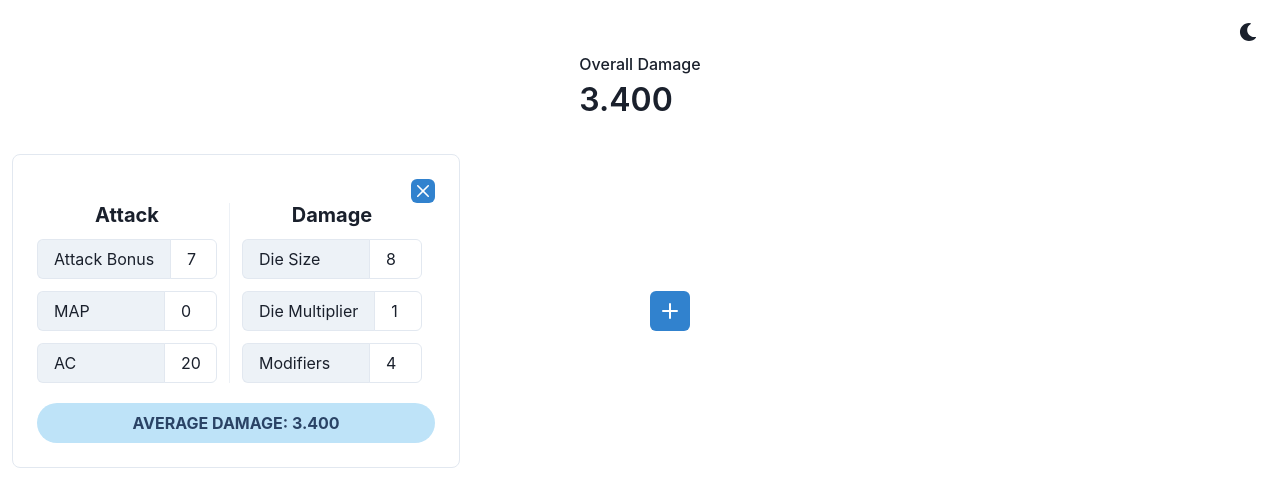
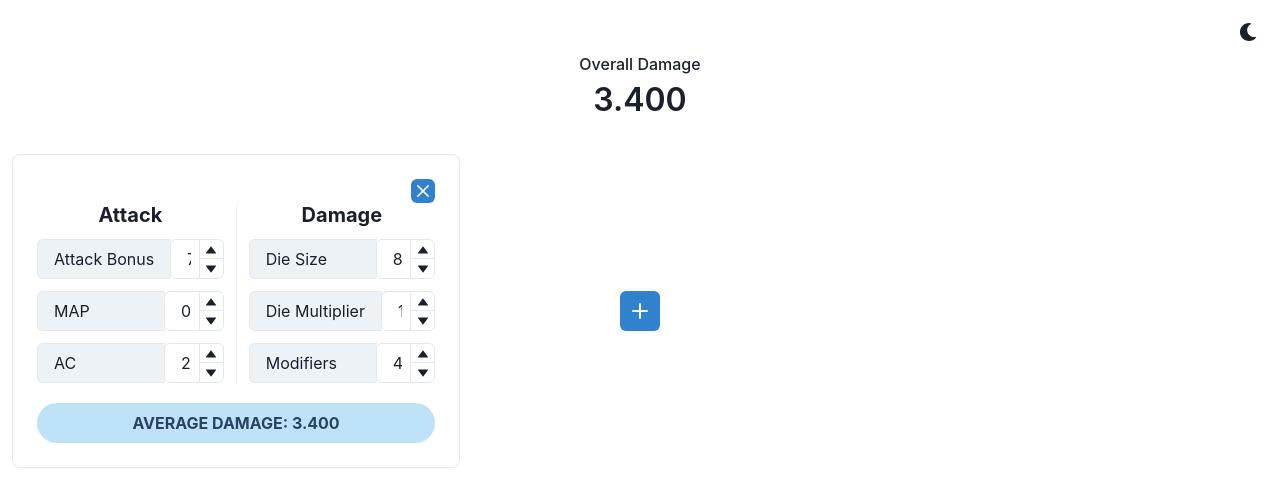
Before and after one commit to bendking/PF2SimpleCalculator, a React (Create React App) app in the folder pf2_simple_calculator/: page / in a window 1280 px wide. Shown: the top 502 px of the page. Built offline with nearby package versions, Linux system fonts and the light colour scheme.

Commit message:
Add steppers to number inputs and fix issue with 0

```diff
--- a/pf2_simple_calculator/src/App.tsx
+++ b/pf2_simple_calculator/src/App.tsx
@@ -8,7 +8,7 @@ import { SimpleCalculator } from "./SimpleCalculator";
 export const App = () => (
   <ChakraProvider theme={theme}>
     <Box fontSize="xl">
-      <Grid minH="60vh" p={3}>
+      <Grid p={3}>
         <ColorModeSwitcher justifySelf="flex-end" />
         <SimpleCalculator />
       </Grid>
--- a/pf2_simple_calculator/src/SimpleCalculator.tsx
+++ b/pf2_simple_calculator/src/SimpleCalculator.tsx
@@ -1,6 +1,6 @@
 import React, { useState, useCallback } from "react";
 
-import { Grid, VStack, HStack, Center } from "@chakra-ui/layout";
+import { SimpleGrid, VStack, HStack, Center } from "@chakra-ui/layout";
 import { Stat, StatLabel, StatNumber, IconButton, Text } from "@chakra-ui/react";
 import { AddIcon } from "@chakra-ui/icons";
 
@@ -33,7 +33,7 @@ export function SimpleCalculator() {
     setStrikeCounter((prevCounter) => prevCounter + 1);
   };
 
-	console.log(strikes)
+  console.log(strikes);
 
   const overallDamage = Object.values(strikes).reduce((a, b) => a + b, 0);
 
@@ -47,16 +47,18 @@ export function SimpleCalculator() {
         <StatLabel>
           <Text fontSize="2vh">Overall Damage</Text>
         </StatLabel>
+        <Center>
           <StatNumber>
             <Text fontSize="4vh">{overallDamage.toFixed(3)}</Text>
           </StatNumber>
+        </Center>
       </Stat>
-      <Grid gap={4} templateRows="repeat(3, 1fr)" templateColumns="repeat(3, 1fr)">
+      <SimpleGrid spacing={4} columns={[1, 1, 3]} rows={[1, 1, 3]}>
         {strikesList}
         <Center>
           <IconButton aria-label="Add strike" onClick={addStrike} icon={<AddIcon />} colorScheme="blue" />
         </Center>
-      </Grid>
+      </SimpleGrid>
     </VStack>
   );
 }
--- a/pf2_simple_calculator/src/SimpleStrike.tsx
+++ b/pf2_simple_calculator/src/SimpleStrike.tsx
@@ -5,18 +5,22 @@ import {
   HStack,
   Center,
   Heading,
-  Text,
-  Input,
   Box,
   InputGroup,
   InputLeftAddon,
   Badge,
   Divider,
   IconButton,
+  NumberInput,
+  NumberInputField,
+  NumberIncrementStepper,
+  NumberInputStepper,
+  NumberDecrementStepper,
 } from "@chakra-ui/react";
 import { CloseIcon } from "@chakra-ui/icons";
 
 import { useStrike } from "./useStrike";
+import { StrikeInput } from "./StrikeInput"
 
 type SimpleStrikeProps = {
   strikeName: string;
@@ -58,40 +62,22 @@ export function SimpleStrike({ strikeName, setStrike, removeStrike }: SimpleStri
           justifySelf="flex-end"
         />
         <HStack spacing={3}>
-          <VStack spacing={3} maxW="9em">
+          <VStack spacing={3} maxW="10em">
             <Heading as="h4" size="md">
               Attack
             </Heading>
-            <InputGroup size="md">
-              <InputLeftAddon minW="8em" children="Attack Bonus" />
-              <Input type="number" value={bonus} onChange={handleBonusChange} />
-            </InputGroup>
-            <InputGroup size="md">
-              <InputLeftAddon minW="8em" children="MAP" />
-              <Input type="number" value={MAP} onChange={handleMAPChange} />
-            </InputGroup>
-            <InputGroup size="md">
-              <InputLeftAddon minW="8em" children="AC" />
-              <Input type="number" value={AC} onChange={handleACChange} />
-            </InputGroup>
+            <StrikeInput inputName="Attack Bonus" value={bonus} handleValueChange={handleBonusChange} />
+            <StrikeInput inputName="MAP" value={MAP} handleValueChange={handleMAPChange} />
+            <StrikeInput inputName="AC" value={AC} handleValueChange={handleACChange} />
           </VStack>
           <Divider orientation="vertical" />
-          <VStack spacing={3} maxW="9em">
+          <VStack spacing={3} maxW="10em">
             <Heading as="h4" size="md">
               Damage
             </Heading>
-            <InputGroup size="md">
-              <InputLeftAddon minW="8em" children="Die Size" />
-              <Input type="number" value={die} onChange={handleDieChange} />
-            </InputGroup>
-            <InputGroup size="md">
-              <InputLeftAddon minW="8em" children="Die Multiplier" />
-              <Input type="number" value={dieMultiplier} onChange={handleDieMultiplierChange} />
-            </InputGroup>
-            <InputGroup size="md">
-              <InputLeftAddon minW="8em" children="Modifiers" />
-              <Input type="number" value={modifier} onChange={handleModifierChange} />
-            </InputGroup>
+            <StrikeInput inputName="Die Size" value={die} handleValueChange={handleDieChange} />
+            <StrikeInput inputName="Die Multiplier" value={dieMultiplier} handleValueChange={handleDieMultiplierChange} />
+            <StrikeInput inputName="Modifiers" value={modifier} handleValueChange={handleModifierChange} />
           </VStack>
         </HStack>
         <Badge borderRadius="full" fontSize="0.8em" p="2" mt="20px" colorScheme="blue">
--- /dev/null
+++ b/pf2_simple_calculator/src/StrikeInput.tsx
@@ -0,0 +1,32 @@
+import React from "react";
+
+import {
+  InputGroup,
+  InputLeftAddon,
+  NumberInput,
+  NumberInputField,
+  NumberIncrementStepper,
+  NumberInputStepper,
+  NumberDecrementStepper,
+} from "@chakra-ui/react";
+
+type StrikeInputProps = {
+  inputName: string;
+  value: number | string;
+  handleValueChange: (valueAsString: string, valueAsNumber: number) => void;
+};
+
+export function StrikeInput({inputName, value, handleValueChange}: StrikeInputProps) {
+  return (
+    <InputGroup size="md">
+      <InputLeftAddon minW="8em" children={inputName} />
+      <NumberInput type="number" value={value} onChange={handleValueChange}>
+        <NumberInputField />
+        <NumberInputStepper>
+          <NumberIncrementStepper />
+          <NumberDecrementStepper />
+        </NumberInputStepper>
+      </NumberInput>
+    </InputGroup>
+  );
+}
--- a/pf2_simple_calculator/src/useStrike.ts
+++ b/pf2_simple_calculator/src/useStrike.ts
@@ -16,6 +16,10 @@ const parseExpression = (str: string): number => {
   return evaluate(str) || 0;
 }
 
+function setParsedValue(valueAsString: string, valueAsNumber: number, setValue: Function) {
+  valueAsString === '' ? setValue(0) : setValue(valueAsNumber);
+}
+
 export const useStrike = (
   _attackBonus: number = 7,
   _attackMAP: number = 0,
@@ -29,35 +33,59 @@ export const useStrike = (
 
   const result = calculateResult(hitRate, critRate, damage);
 
-  const handleBonusChange = (e: React.ChangeEvent<HTMLInputElement>) => {
-    e.preventDefault();
-    setAttackBonus(parseNumber(e.currentTarget.value));
+  const handleBonusChange = (valueAsString: string, valueAsNumber: number) => {
+    setParsedValue(valueAsString, valueAsNumber, setAttackBonus)
   };
 
-  const handleMAPChange = (e: React.ChangeEvent<HTMLInputElement>) => {
-    e.preventDefault();
-    setAttackMAP(parseNumber(e.currentTarget.value));
+  const handleMAPChange = (valueAsString: string, valueAsNumber: number) => {
+    setParsedValue(valueAsString, valueAsNumber, setAttackMAP)
   };
 
-  const handleACChange = (e: React.ChangeEvent<HTMLInputElement>) => {
-    e.preventDefault();
-    setAttackAC(parseNumber(e.currentTarget.value));
+  const handleACChange = (valueAsString: string, valueAsNumber: number) => {
+    setParsedValue(valueAsString, valueAsNumber, setAttackAC)
   };
 
-  const handleDieChange = (e: React.ChangeEvent<HTMLInputElement>) => {
-    e.preventDefault();
-    setDamageDie(parseNumber(e.currentTarget.value));
+  const handleDieChange = (valueAsString: string, valueAsNumber: number) => {
+    setParsedValue(valueAsString, valueAsNumber, setDamageDie)
   };
 
-  const handleDieMultiplierChange = (e: React.ChangeEvent<HTMLInputElement>) => {
-    e.preventDefault();
-    setDamageDieMultiplier(parseNumber(e.currentTarget.value));
+  const handleDieMultiplierChange = (valueAsString: string, valueAsNumber: number) => {
+    setParsedValue(valueAsString, valueAsNumber, setDamageDieMultiplier)
   };
 
-  const handleModifierChange = (e: React.ChangeEvent<HTMLInputElement>) => {
-    e.preventDefault();
-    setDamageModifier(parseExpression(e.currentTarget.value));
+  const handleModifierChange = (valueAsString: string, valueAsNumber: number) => {
+    setParsedValue(valueAsString, valueAsNumber, setDamageModifier)
   };
+
+  // const handleBonusChange = (e: React.ChangeEvent<HTMLInputElement>) => {
+  //   e.preventDefault();
+  //   setAttackBonus(parseNumber(e.currentTarget.value));
+  // };
+
+  // const handleMAPChange = (e: React.ChangeEvent<HTMLInputElement>) => {
+  //   e.preventDefault();
+  //   setAttackMAP(parseNumber(e.currentTarget.value));
+  // };
+
+  // const handleACChange = (e: React.ChangeEvent<HTMLInputElement>) => {
+  //   e.preventDefault();
+  //   setAttackAC(parseNumber(e.currentTarget.value));
+  // };
+
+  // const handleDieChange = (e: React.ChangeEvent<HTMLInputElement>) => {
+  //   e.preventDefault();
+  //   setDamageDie(parseNumber(e.currentTarget.value));
+  // };
+
+  // const handleDieMultiplierChange = (e: React.ChangeEvent<HTMLInputElement>) => {
+  //   e.preventDefault();
+  //   setDamageDieMultiplier(parseNumber(e.currentTarget.value));
+  // };
+
+  // const handleModifierChange = (e: React.ChangeEvent<HTMLInputElement>) => {
+  //   e.preventDefault();
+  //   setDamageModifier(parseExpression(e.currentTarget.value));
+  // };
 
   return [
     result,
```
Lines whose indentation alone changed are shown as unchanged.
